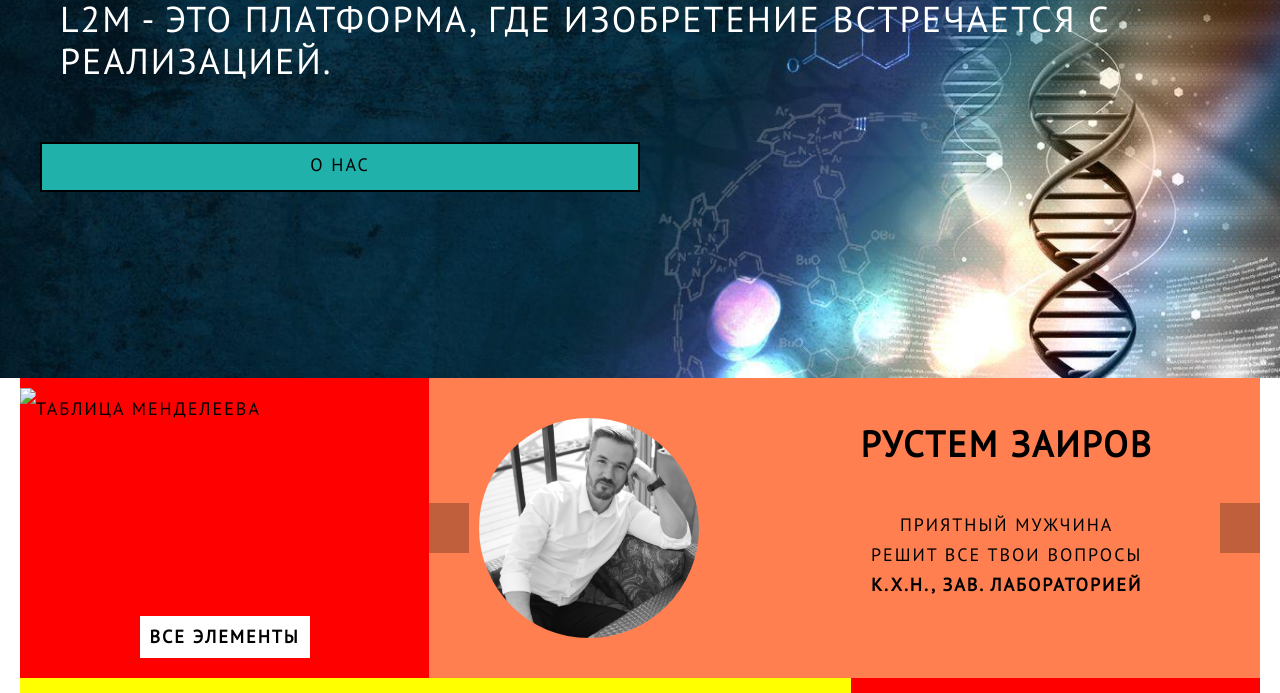
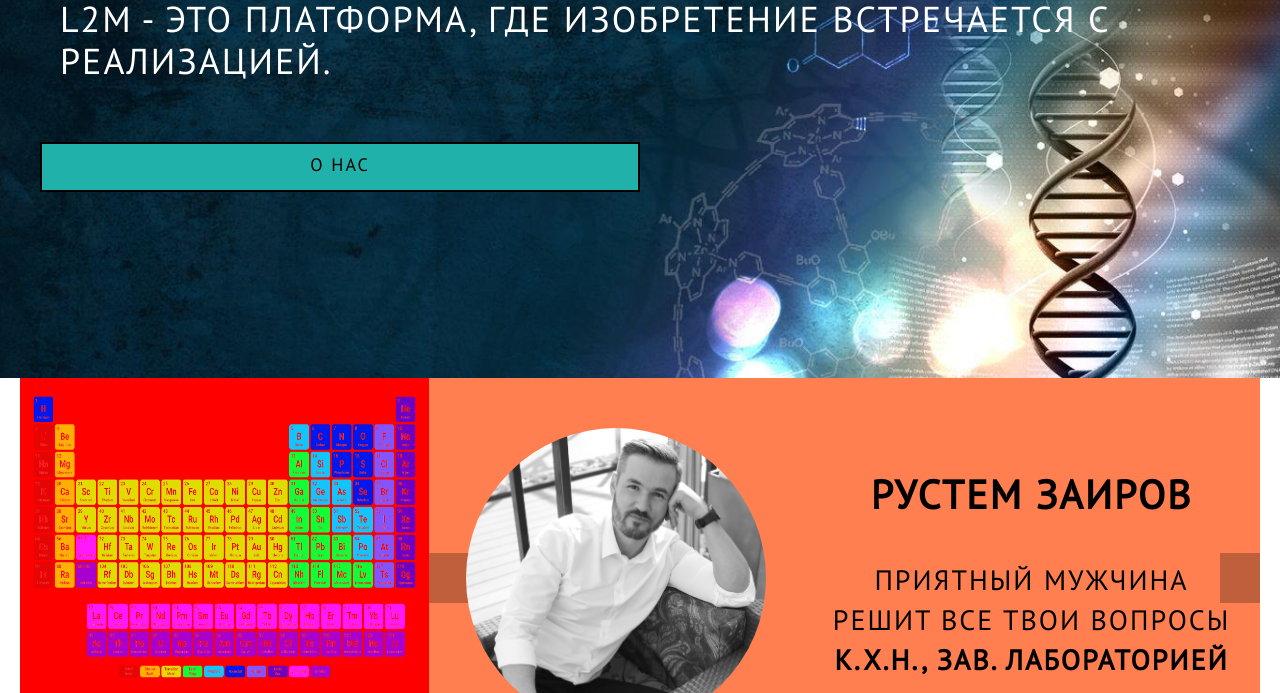
Before and after one commit to ShuliatevAl/ZaiRus, a website: page _src/index.html in a window 1280 px wide. Shown: the part 92-785 px from the top of the page. Drawn offline with nearby package versions, Linux system fonts and the light colour scheme; files that its build step writes are made by us from their sources; files whose address does not match are found by name.

Commit message:
mini fix

```diff
--- a/_src/_scripts.html
+++ b/_src/_scripts.html
@@ -1,6 +1,6 @@
 <script src="js/script.min.js"></script>
 <script>
     slideShow('.slider', {
-    isAutoplay: true
+    isAutoplay: false
     });
 </script>
--- a/_src/index.html
+++ b/_src/index.html
@@ -21,7 +21,7 @@
                <div class="index__team _container2">
                    <div class="index__card card card__1">
                         <figure class="card__content">
-                            <img class="card__image" src="/img/index/PeriodicTable.jpg" alt="Таблица Менделеева">
+                            <img class="card__image" src="/img/index/PeriodicTable.png" alt="Таблица Менделеева">
                             <figcaption class="card__description">Все элементы</figcaption>
                         </figure>
                    </div>
--- a/_src/scss/_index.scss
+++ b/_src/scss/_index.scss
@@ -288,6 +288,46 @@
 
 // Медиа выражения
 
+@media screen and (min-width: 1050px) {
+    .slider {
+      min-height: 400px;
+
+      &__wrapper {
+        min-height: 400px;
+      }
+
+      &__items {
+        min-height: 400px;
+      }
+
+      &__content {
+        min-height: 400px;
+      }
+
+      &__image {
+        max-width: 300px;
+        max-height: 300px;
+        min-width: 300px;
+        min-height: 300px;
+        margin: 50px auto;
+      }
+
+      &__text {
+        max-width: 55%;
+        margin: 50px 0;
+      }
+
+      &__name {
+        font-size: 40px;
+      }
+
+      &__description {
+        font-size: 28px;
+        line-height: 40px;
+      }
+    }
+  }
+
   @media screen and (max-width: $md2) {
 
     .index__card {
@@ -305,6 +345,11 @@
 
     .slider {
       order: 1;
+
+      &__description {
+        font-size: 24px;
+        line-height: 36px;
+      }
     }
 
     .news {
--- a/gulpfile.js
+++ b/gulpfile.js
@@ -46,7 +46,7 @@ const fileinclude = require('gulp-file-include');
     uglify = require("gulp-uglify-es").default,
     imagemin = require("gulp-imagemin"),
     webp = require("gulp-webp"),
-    webphtml = require("gulp-webp-html"),
+    //webphtml = require("gulp-webp-html"),
     //webpcss = require("gulp-webp-css"),
     ttf2woff = require("gulp-ttf2woff"),
     ttf2woff2 = require("gulp-ttf2woff2");
@@ -69,7 +69,7 @@ function browserSync(params) {
 function html() {
     return src(path.src.html)
         .pipe(file_include())
-        .pipe(webphtml())
+        //.pipe(webphtml())
         .pipe(dest(path.build.html))
         .pipe(browsersync.stream())
 }
```
Also changed, not shown: dist/css/style.css, dist/css/style.min.css, dist/index.html.
